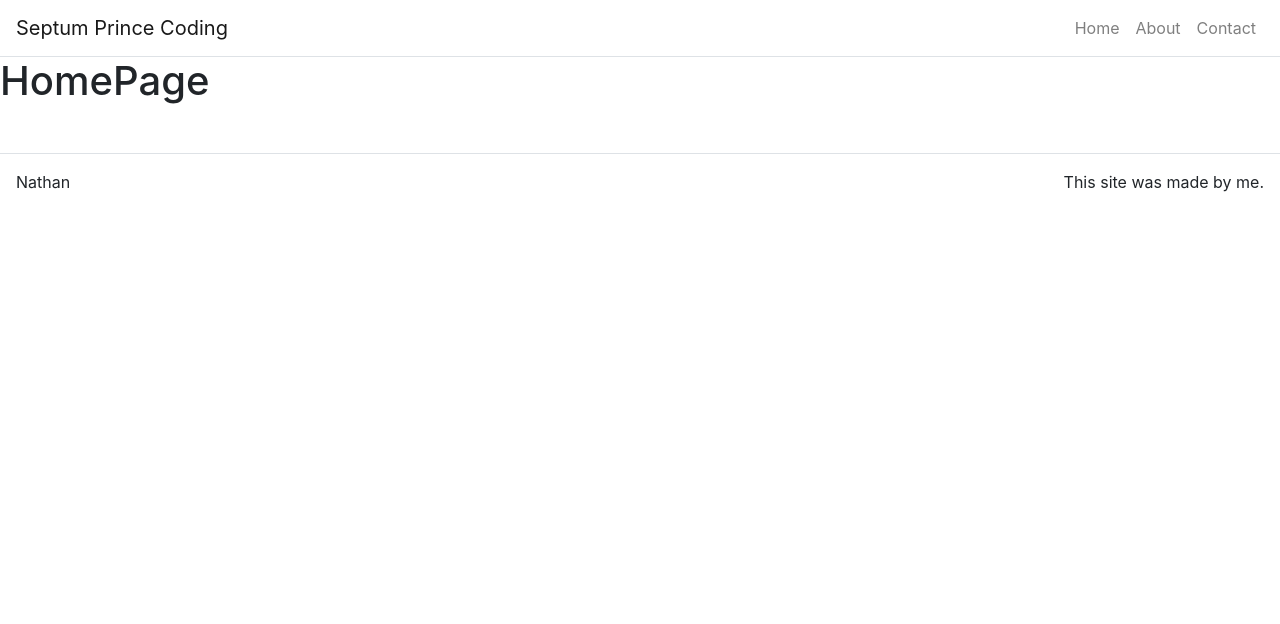
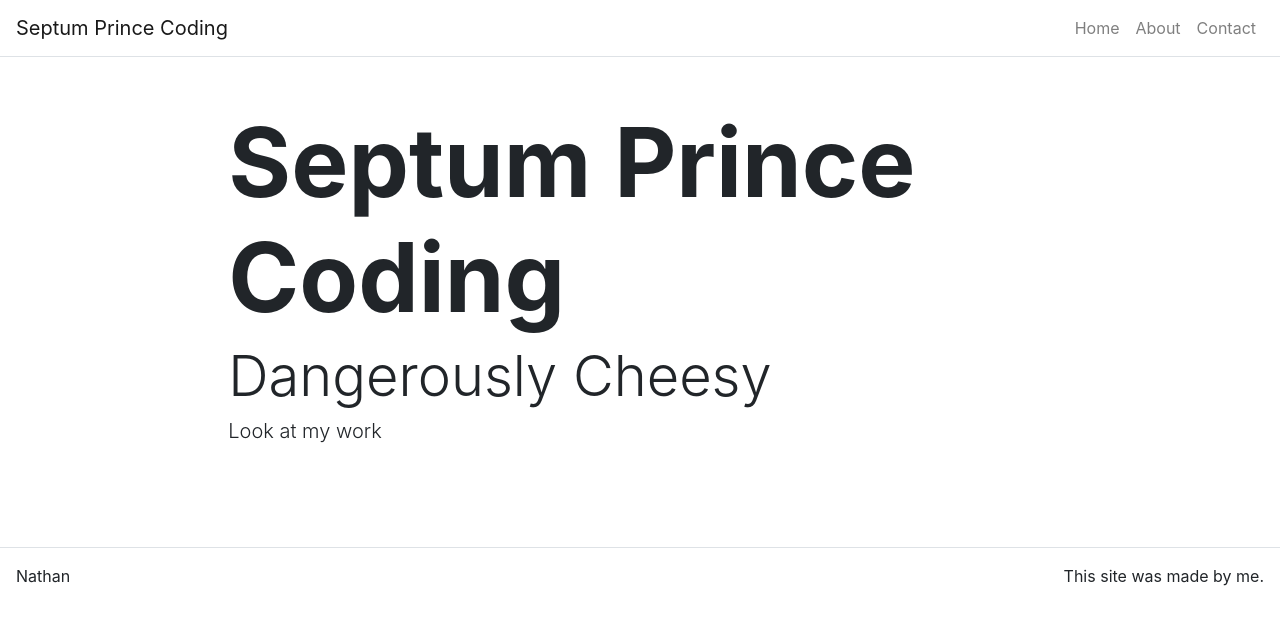
Before and after one commit to SeptumPrince/ReactPortfolio2.0, a React (Create React App) app: page / in a window 1280 px wide. Shown: the top 624 px of the page. Built offline with nearby package versions, Linux system fonts and the light colour scheme.

Commit message:
Added Hero component to homepage

```diff
--- a/package.json
+++ b/package.json
@@ -4,7 +4,6 @@
   "private": true,
   "dependencies": {
     "axios": "^0.19.0",
-    "boostrap": "^2.0.0",
     "bootstrap": "^4.3.1",
     "react": "^16.8.6",
     "react-bootstrap": "^1.0.0-beta.9",
--- /dev/null
+++ b/src/components/Hero.js
@@ -0,0 +1,29 @@
+import React from "react";
+import Jumbotron from "react-bootstrap/Jumbotron";
+import Container from "react-bootstrap/Container";
+import Row from "react-bootstrap/Row";
+import Col from "react-bootstrap/Col";
+
+function Hero(props) {
+  return (
+    <Jumbotron className="bg-transparent jumbtron-fluid p-0">
+      <Container fluid={true}>
+        <Row className="justify-content-center py-5">
+          <Col md={8} sm={12}>
+            {props.title && (
+              <h1 className="display-1 font-weight-bolder">{props.title}</h1>
+            )}
+            {props.subTitle && (
+              <h3 className="display-4 font-weight-light">{props.subTitle}</h3>
+            )}
+            {props.text && (
+              <h3 className="lead font-weight-light">{props.text}</h3>
+            )}
+          </Col>
+        </Row>
+      </Container>
+    </Jumbotron>
+  );
+}
+
+export default Hero;
--- a/src/pages/HomePage.js
+++ b/src/pages/HomePage.js
@@ -1,6 +1,9 @@
 import React from "react";
+import Hero from "../components/Hero";
 
-function HomePage() {
-  return <h1>HomePage</h1>;
+function HomePage(props) {
+  return (
+    <Hero title={props.title} subTitle={props.subTitle} text={props.text} sub />
+  );
 }
 export default HomePage;
```
